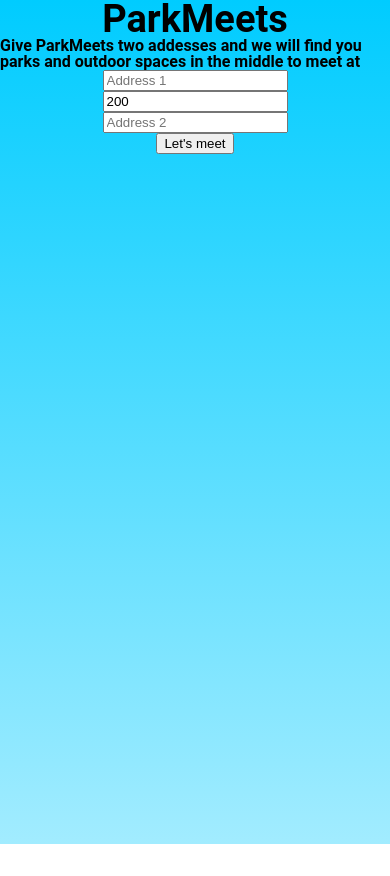
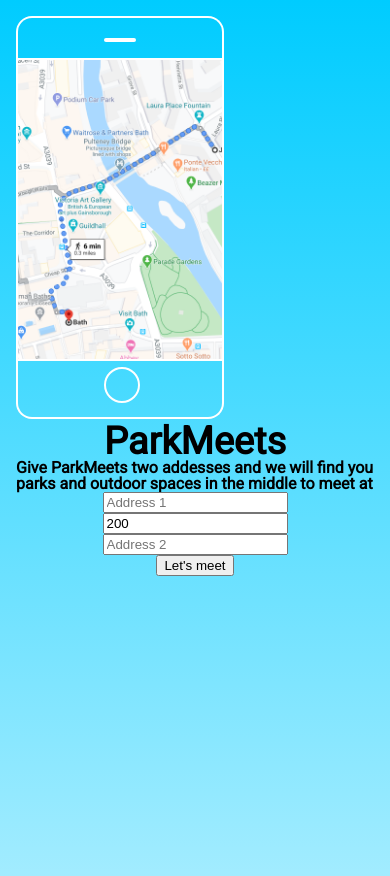
Before and after one commit to HazDuck/park-meets, a React (Create React App) app: page / in a window 390 px wide. Before the commit the page ends 844 px from the top, so only its background shows below. Built offline with nearby package versions, Linux system fonts and the light colour scheme.

Commit message:
added phone

```diff
--- a/public/index.html
+++ b/public/index.html
@@ -9,7 +9,7 @@
       content="Web site created using create-react-app"
     />
     <link rel="apple-touch-icon" href="%PUBLIC_URL%/logo192.png" />
-    <!-- <link href="https://fonts.googleapis.com/css2?family=Pacifico&family=Roboto:wght@300;700&display=swap" rel="stylesheet"> -->
+    <link href="https://fonts.googleapis.com/css2?family=Pacifico&family=Roboto&display=swap" rel="stylesheet">
     <!--
       manifest.json provides metadata used when your web app is installed on a
       user's mobile device or desktop. See https://developers.google.com/web/fundamentals/web-app-manifest/
--- a/src/App.js
+++ b/src/App.js
@@ -62,6 +62,7 @@ export const App = () => {
 
   return (
     <div className="app-container">
+      <div className="image phone"><div className="inner"><img src="/images/screen.png" alt="screen" /></div></div>
       <div className="title-container">
         <div className="title-container-inner">
           <h1>ParkMeets</h1>
--- a/src/App.scss
+++ b/src/App.scss
@@ -100,6 +100,7 @@ $breakpoints: (
   font-family: 'Roboto', sans-serif;
   background-size: cover;
   height: 100vh;
+  padding: 16px;
 }
 
 .title-container {
@@ -136,3 +137,74 @@ $breakpoints: (
     flex-direction: row;
   }
 }
+
+.image {
+  border-radius: _size(border-radius);
+  border: 0;
+  display: inline-block;
+  position: relative;
+  overflow: hidden;
+
+  &.phone {
+    box-shadow: none;
+    border-radius: 0;
+    margin: 0 0 0 0;
+    width: 13em;
+
+    img {
+      border-radius: 0;
+      display: block;
+      position: relative;
+      width: 100%;
+    }
+
+    .inner, &:before, &:after {
+      display: block;
+      border: solid 2px #FFF;
+    }
+
+    .inner {
+      position: relative;
+
+      &:before, &:after {
+        content: '';
+        position: absolute;
+        left: 50%;
+      }
+
+      &:before {
+        top: -1.375em;
+        margin-left: -1em;
+        width: 2em;
+        height: 0.25em;
+        border-radius: 0.5em;
+        background: #FFF;
+      }
+
+      &:after {
+        bottom: -2.75em;
+        margin-left: -1em;
+        width: 2em;
+        height: 2em;
+        border-radius: 100%;
+        border: solid 2px #FFF;
+      }
+    }
+
+    &:before, &:after {
+      content: '';
+    }
+
+    &:before {
+      height: 2.5em;
+      border-radius: 1em 1em 0 0;
+      border-bottom: 0;
+    }
+
+    &:after {
+      height: 3.5em;
+      border-radius: 0 0 1em 1em;
+      border-top: 0;
+    }
+  }
+}
```
Also changed, not shown: public/images/screen.png (added).
